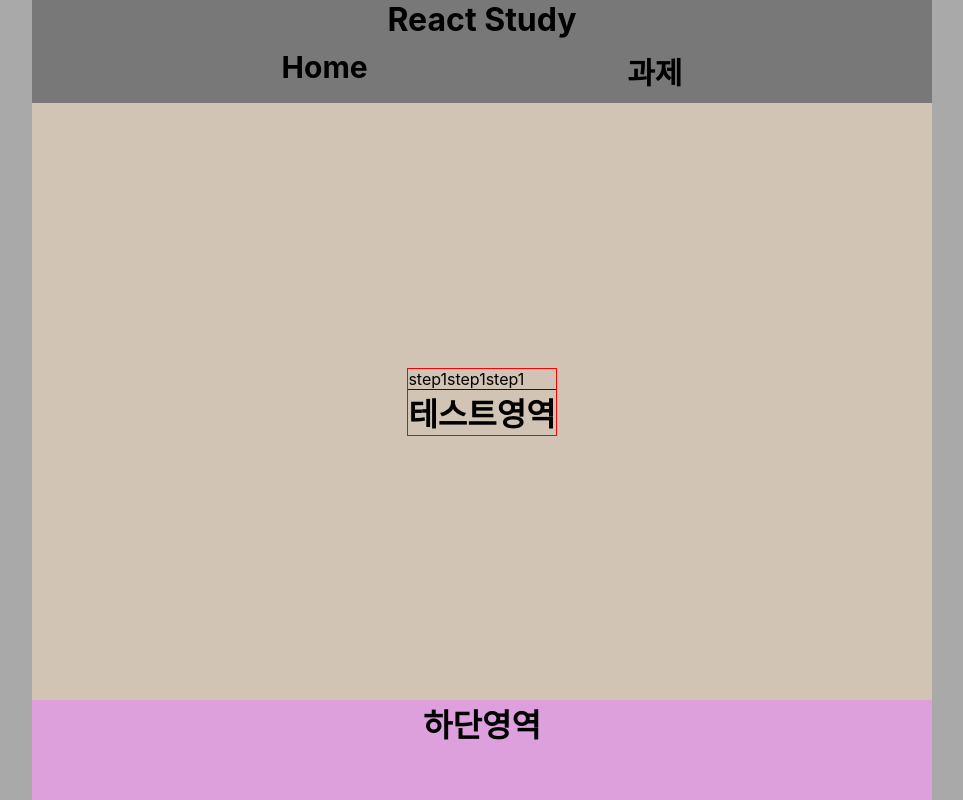
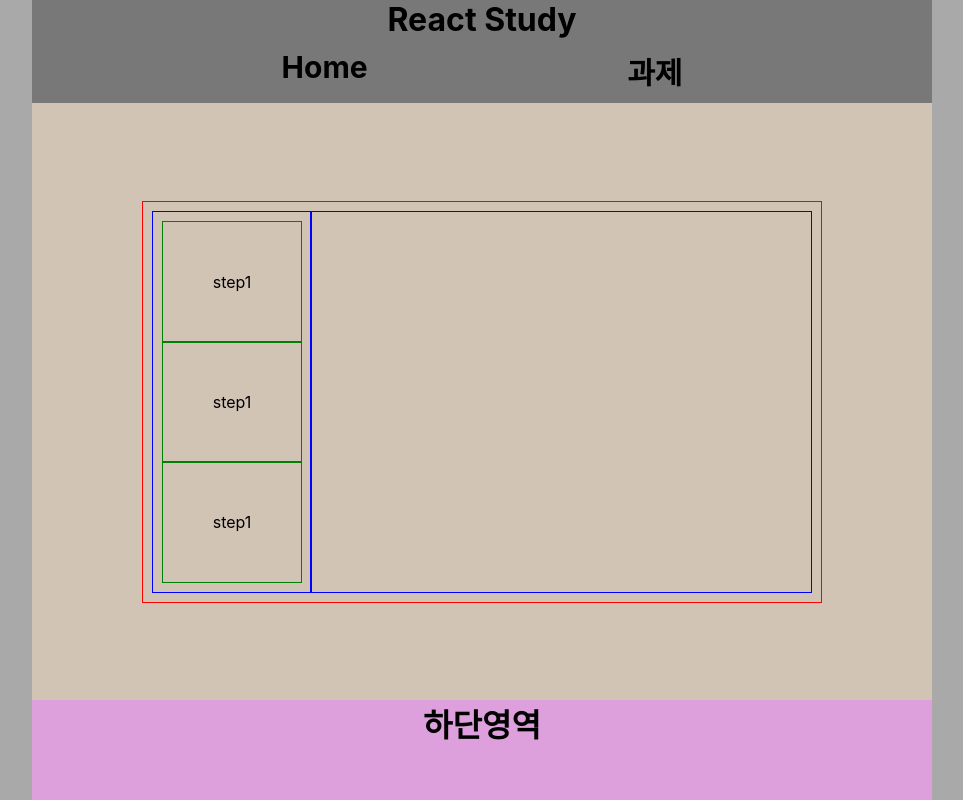
Before and after one commit to limdumb/React-Study, a React (Create React App) app: page /Tap in a window 1280 px wide. Shown: the whole page, without its empty margins (158-1121 px from the left). Built offline with nearby package versions, Linux system fonts and the light colour scheme.

Commit message:
[Docs,Design] 페이지구조변경

```diff
--- a/src/App.css
+++ b/src/App.css
@@ -201,11 +201,35 @@ clip-path box-shadow 문제에 관하여*/
 /******************************** Tap css********************************/
 
 
-#layout{
+#tap{
+    /* 최상위 부모 */
     outline: 1px solid red;
+    display: flex;
+    flex-direction: row;
+    padding: 10px;
 }
 
-.Tap_title{
+.tap_title{
+    /* 탭라인 부모  */
     outline: 1px solid blue;
     display: flex;
+    justify-content: space-between;
+    flex-direction: column;
+    padding: 10px;
 }
+
+.title_dot_li{
+    /* title 자식 li */
+    outline: 1px solid green;
+    padding: 50px;
+}
+
+.tap_content{
+    /* 내용라인 부모 */
+    outline: 1px solid blue;
+}
+
+.content_layout{
+    /* content 자식 div */
+    width: 500px;
+}
--- a/src/component/nav_Button/Tap.jsx
+++ b/src/component/nav_Button/Tap.jsx
@@ -1,3 +1,5 @@
+
+
 /*
 [목적구분]
 1. 3개의 탭버튼을 구현한다.
@@ -7,11 +9,7 @@
 [탭별요구사항]
 
 step1 : 과제로 진행했던 Rating에 대한 기능설명이 나오도록 구현!
-
-
-
 step2 : 버튼클릭시에 새로운 모델 컴포넌트 창이 떠야하며 해당창은 반응형이여야한다.(중앙배치요망)
-
 step3 : Switch 와 동일하게 기능설명을 하고 Switch를 클릭시 alert 창에 스터디 1기 끝난후기
 
 **step1 선택사항 : 스크롤로 구현할지 or 슬라이드 처리로 구현할지
@@ -25,15 +23,15 @@ step3 : Switch 와 동일하게 기능설명을 하고 Switch를 클릭시 alert
 function Tap(){
     return(
 
-        <div id="layout">
-            <ul className="Tap_title">
-                <li>step1</li>
-                <li>step1</li>
-                <li>step1</li>
+        <div id="tap">
+            <ul className="tap_title">
+                <li className="title_dot_li"><span>step1</span></li>
+                <li className="title_dot_li"><span>step1</span></li>
+                <li className="title_dot_li"><span>step1</span></li>
             </ul>
-            <div className="Tap_content">
-                {/* 컴포넌트작성 */}
-                <h1>테스트영역</h1>
+            <div className="tap_content">
+                <div className="content_layout">
+                </div>
             </div>
         </div>
 
```
Also changed, not shown: src/component/nav_Button/Step1.jsx (added), src/component/nav_Button/Step2.jsx (added), src/component/nav_Button/Step3.jsx (added).
